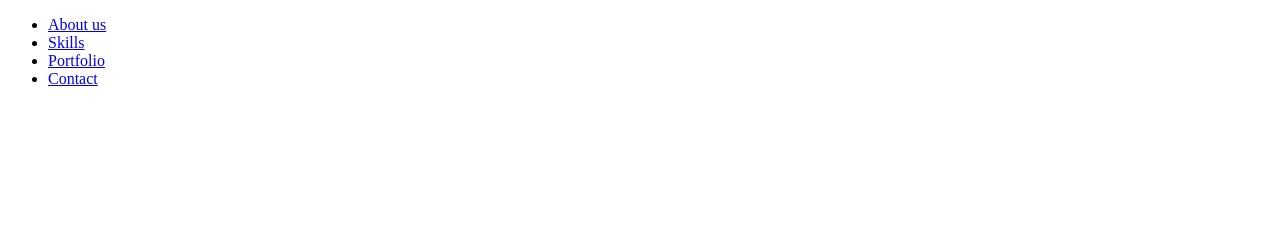
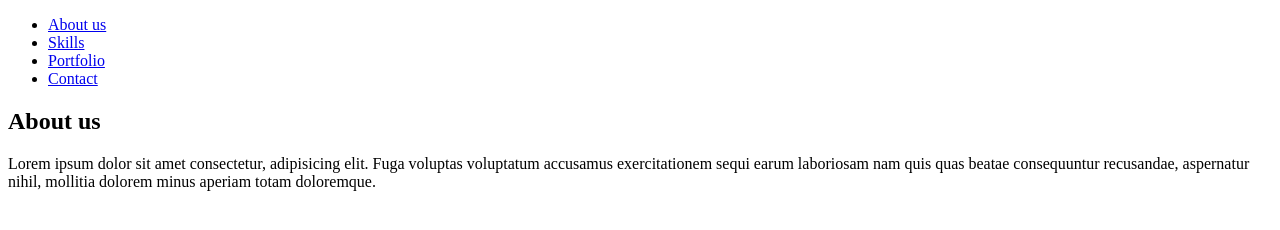
Before and after one commit to alexandreb247/html-zadanie15, a plain HTML site: page index.html in a window 1280 px wide. Drawn offline with Linux system fonts and the light colour scheme.

Commit message:
dodana sekcja about

```diff
--- a/index.html
+++ b/index.html
@@ -12,7 +12,10 @@
             <li><a href="#1stcontact">Contact</a></li>
         </ul>
     </nav>
-
+    <section id="about">
+        <h2>About us</h2>
+        <p>Lorem ipsum dolor sit amet consectetur, adipisicing elit. Fuga voluptas voluptatum accusamus exercitationem sequi earum laboriosam nam quis quas beatae consequuntur recusandae, aspernatur nihil, mollitia dolorem minus aperiam totam doloremque.</p>
+    </section>
 </body>
 
 </html>
```
